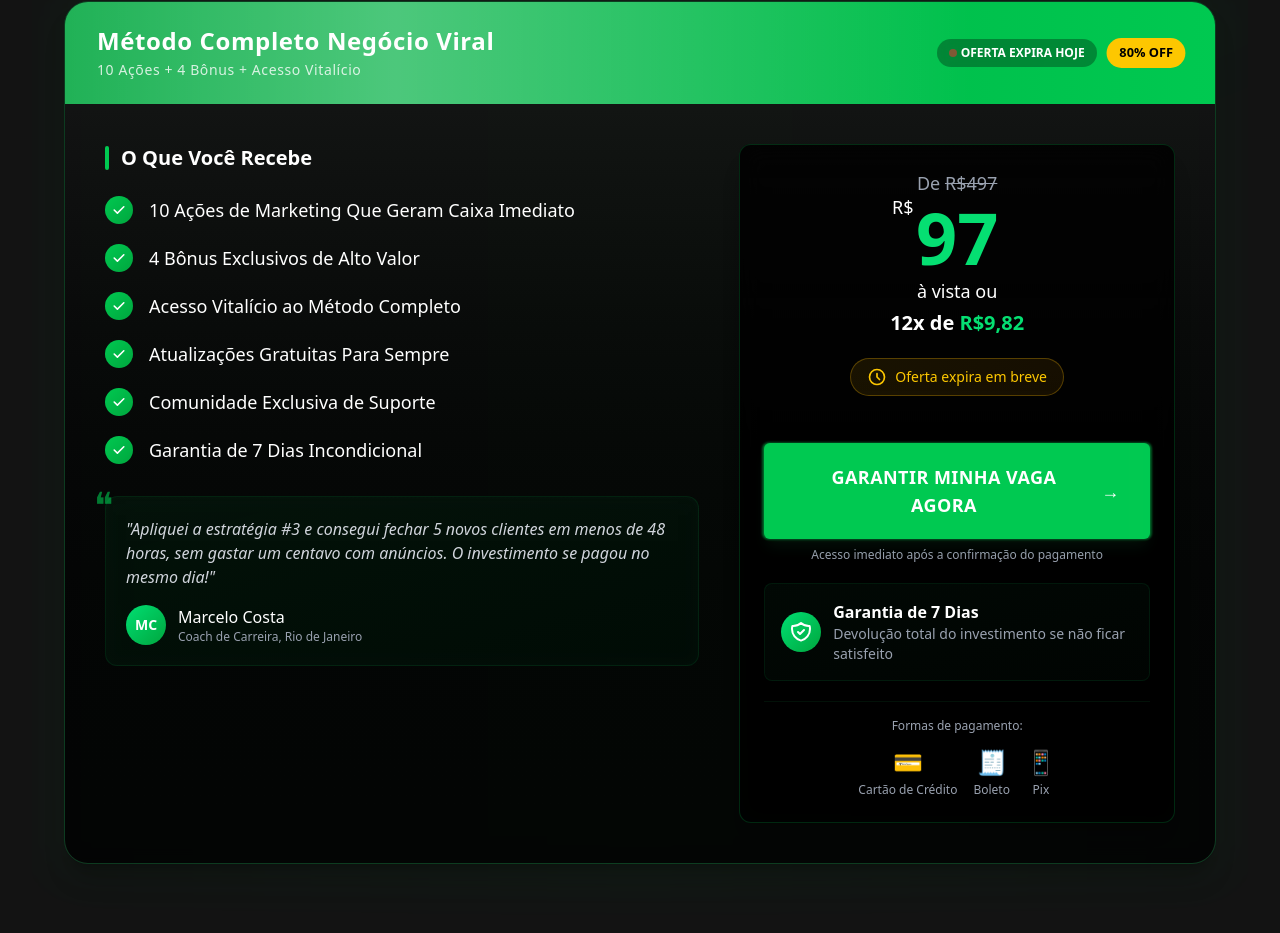
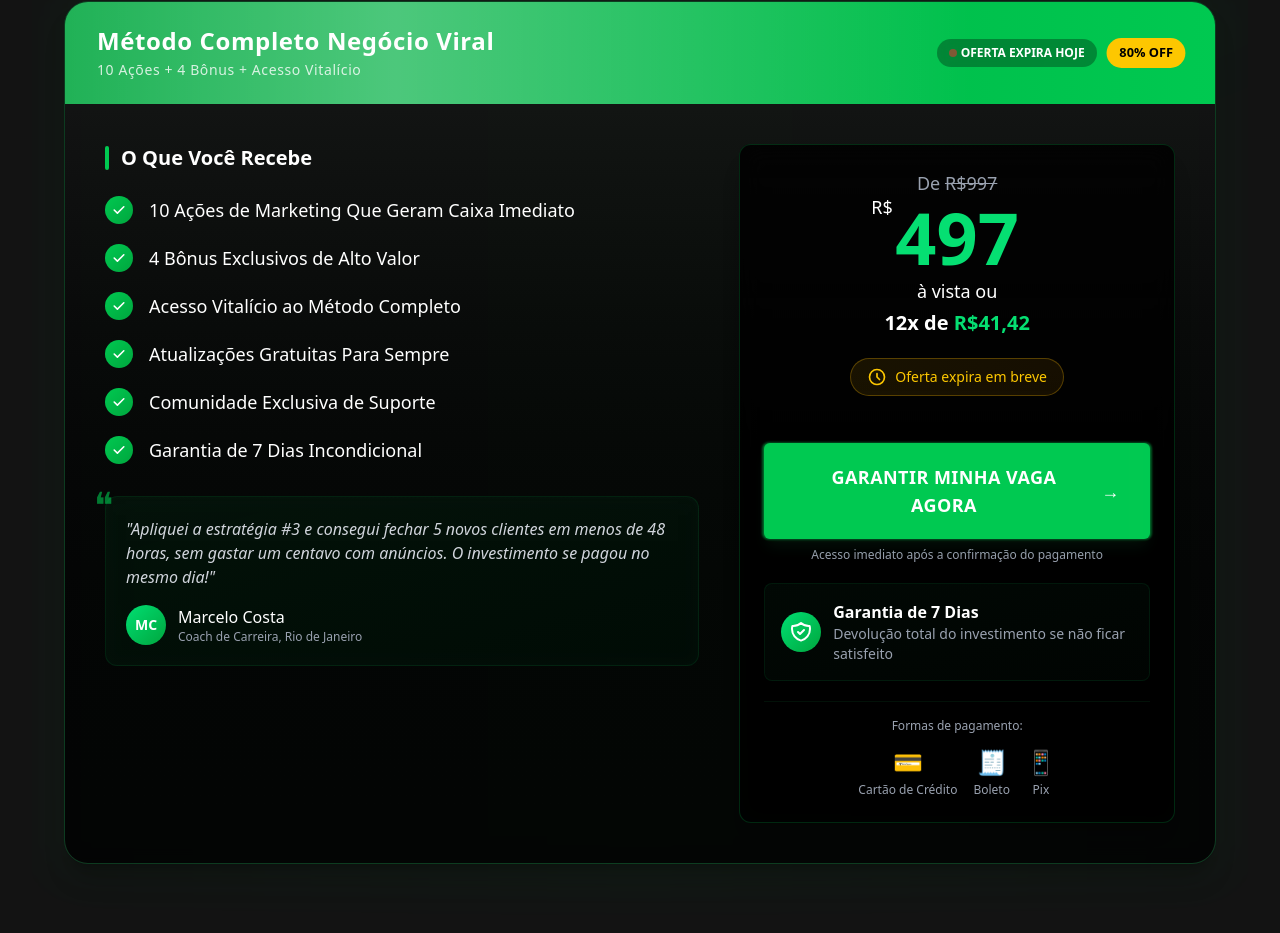
Before and after one commit to MundoPictures/tiagofonsecanet, a React (Vite) app: page /negocio-viral in a window 1280 px wide. Shown: the part 7870-8803 px from the top of the page. Built offline with nearby package versions, Linux system fonts and the light colour scheme.

Commit message:
feat: Updating price

```diff
--- a/src/components/NegocioViral/PricingSection.tsx
+++ b/src/components/NegocioViral/PricingSection.tsx
@@ -253,7 +253,7 @@ const PricingSection: React.FC<PricingSectionProps> = ({ onCtaClick }) => {
                     {/* Price comparison */}
                     <div className="mb-5 text-center">
                       <p className="text-gray-400 text-lg mb-1">
-                        De <span className="line-through">R$497</span>
+                        De <span className="line-through">R$997</span>
                       </p>
 
                       <div className="flex justify-center items-center">
@@ -266,7 +266,7 @@ const PricingSection: React.FC<PricingSectionProps> = ({ onCtaClick }) => {
                             animate={{ scale: [1, 1.04, 1] }}
                             transition={{ duration: 3, repeat: Infinity }}
                           >
-                            97
+                            497
                           </motion.span>
                         </div>
                       </div>
@@ -274,7 +274,7 @@ const PricingSection: React.FC<PricingSectionProps> = ({ onCtaClick }) => {
                       <p className="text-white text-lg mt-1">à vista ou</p>
 
                       <div className="text-xl font-bold text-white mt-1">
-                        12x de <span className="text-green-400">R$9,82</span>
+                        12x de <span className="text-green-400">R$41,42</span>
                       </div>
 
                       {/* Timer badge */}
```
